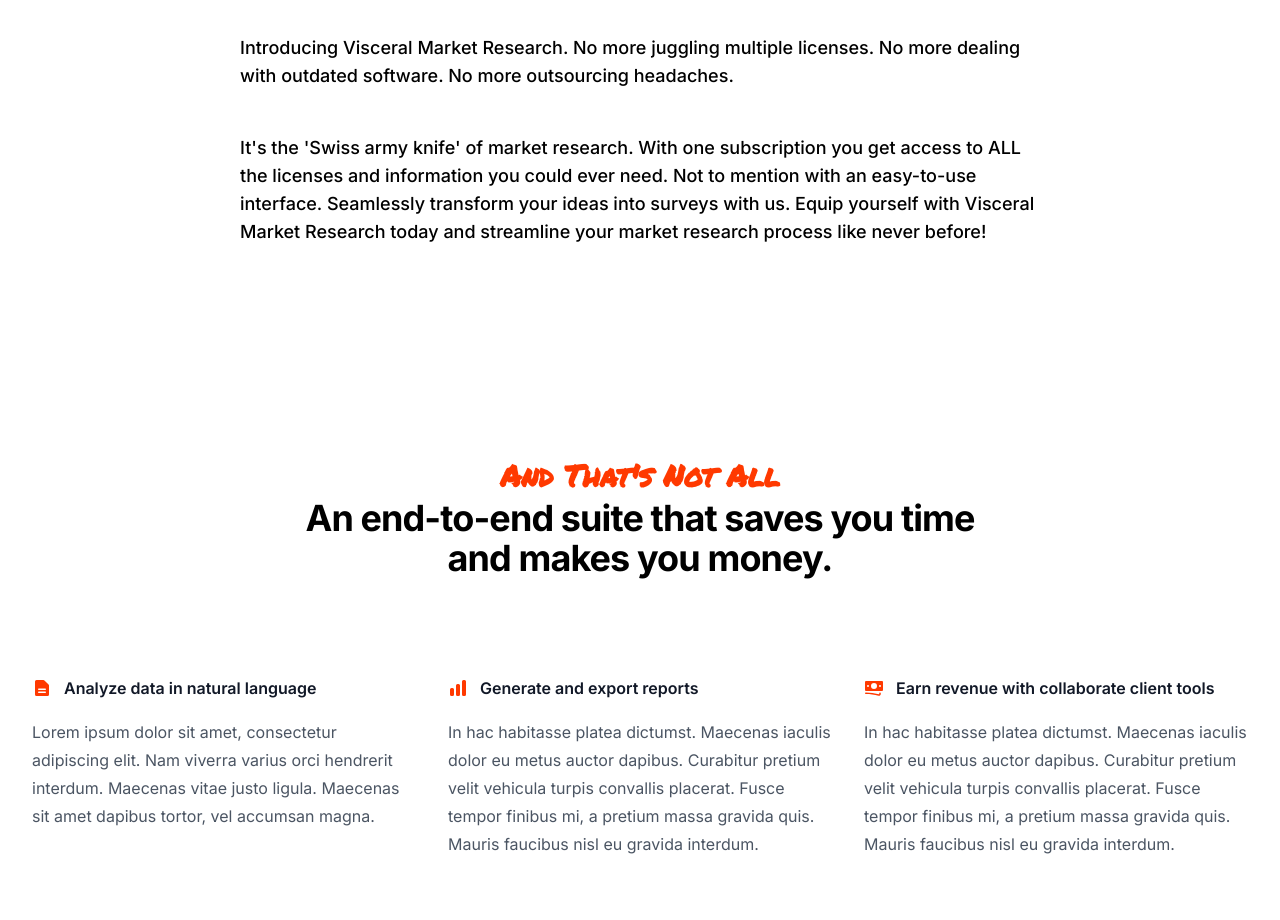
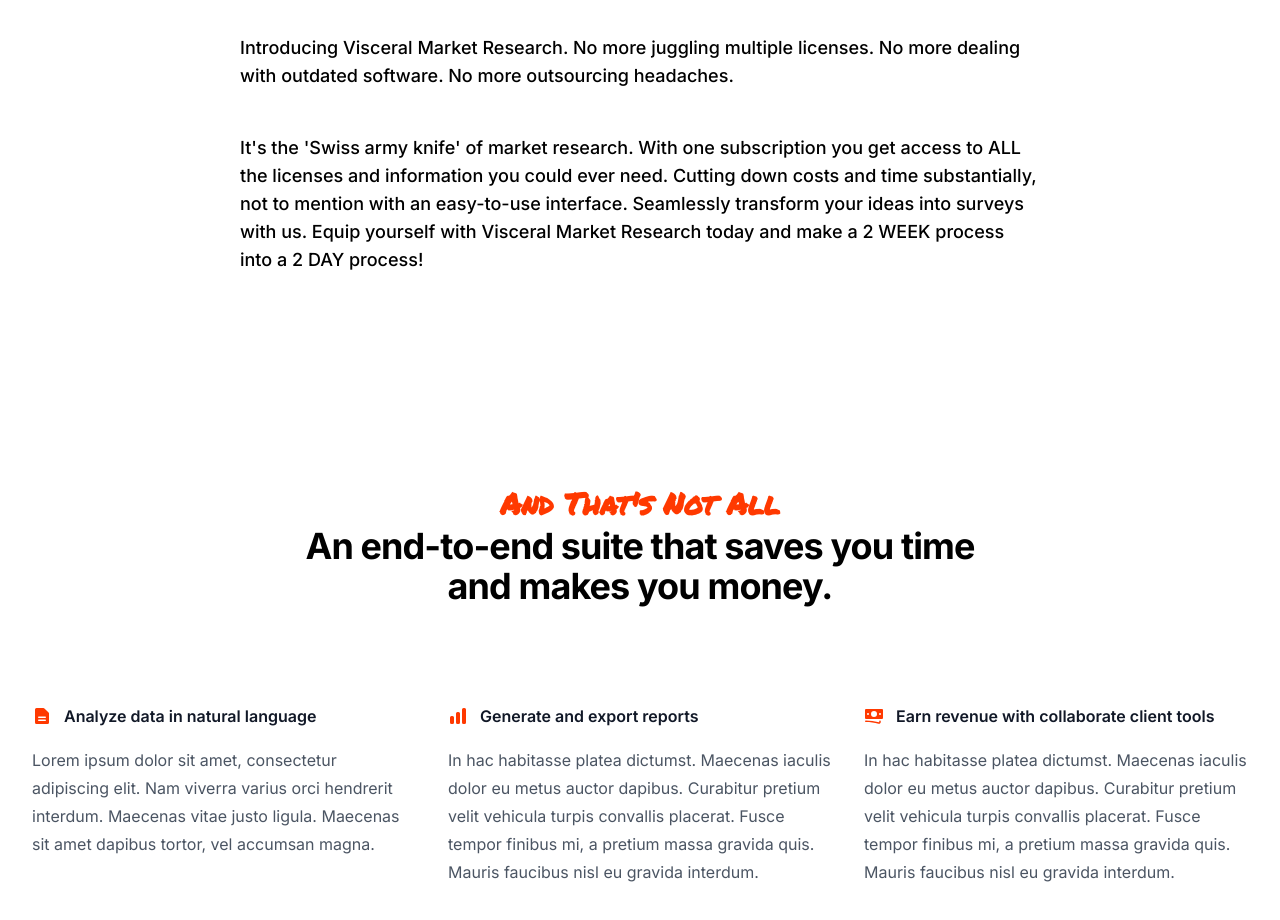
Before and after one commit to neeld3/VisceralMKT, a Next.js app: page / in a window 1280 px wide. Shown: the part 960-1880 px from the top of the page. Built offline with nearby package versions, Linux system fonts and the light colour scheme.

Commit message:
Update page.tsx

```diff
--- a/src/app/page.tsx
+++ b/src/app/page.tsx
@@ -65,7 +65,7 @@
               Introducing Visceral Market Research. No more juggling multiple licenses. No more dealing with outdated software. No more outsourcing headaches. <br /><br />
             </p>
             <p className="mb-4">
-              It&apos;s the &apos;Swiss army knife&apos; of market research. With one subscription you get access to ALL the licenses and information you could ever need. Not to mention with an easy-to-use interface. Seamlessly transform your ideas into surveys with us. Equip yourself with Visceral Market Research today and streamline your market research process like never before!
+              It&apos;s the &apos;Swiss army knife&apos; of market research. With one subscription you get access to ALL the licenses and information you could ever need. Cutting down costs and time substantially, not to mention with an easy-to-use interface. Seamlessly transform your ideas into surveys with us. Equip yourself with Visceral Market Research today and make a 2 WEEK process into a 2 DAY process!
             </p>
 
           </section>
```
